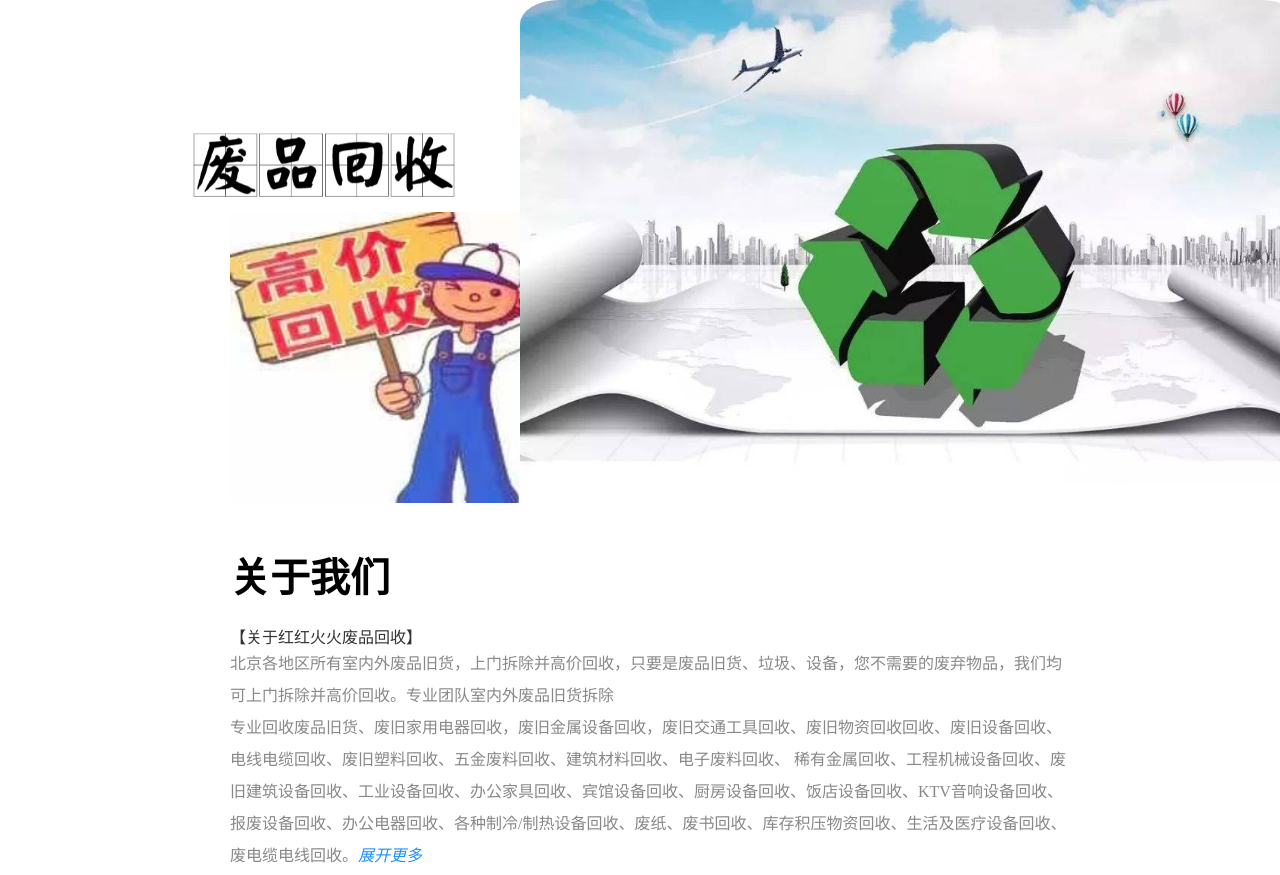
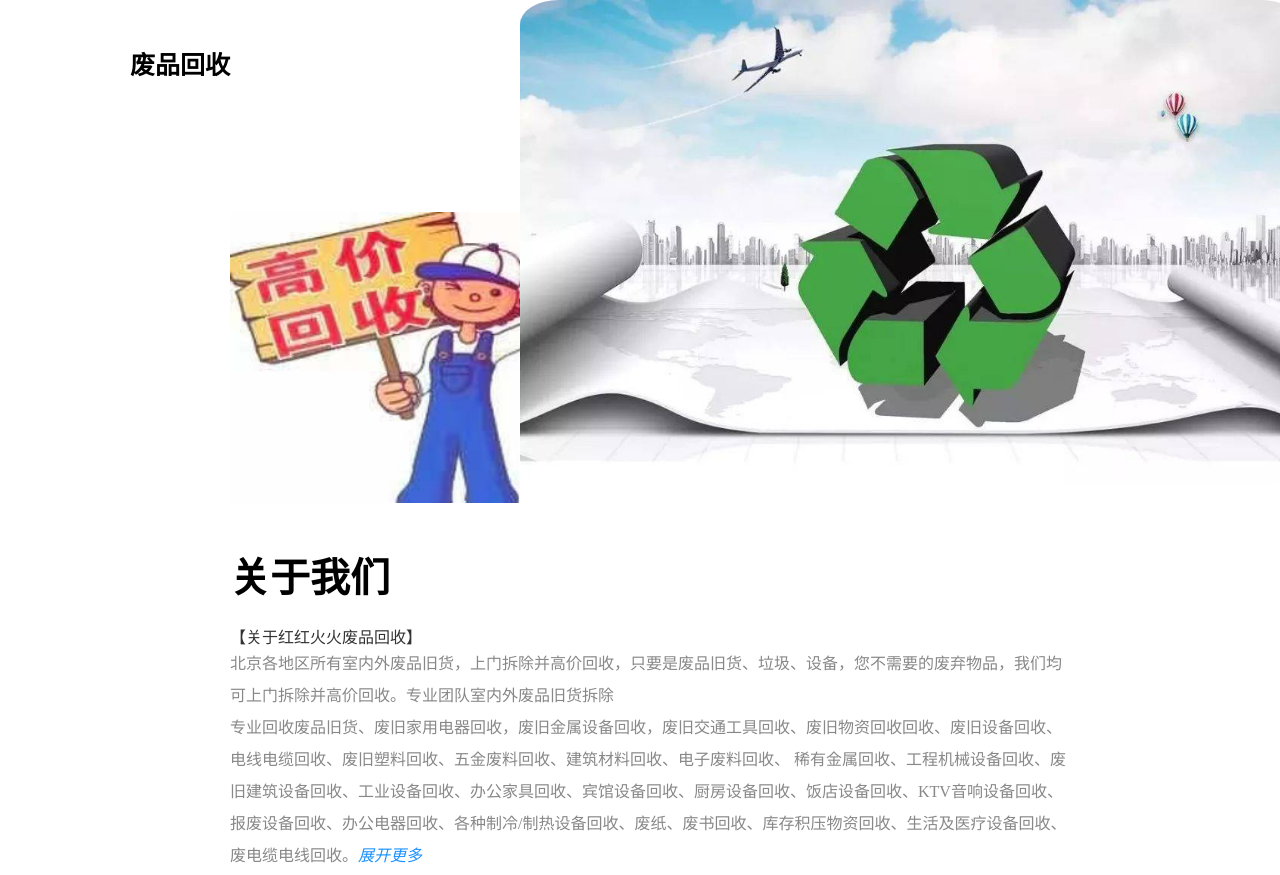
Before and after one commit to 1code23/.github.io, a plain HTML site: page recovery.html in a window 1280 px wide. Shown: the top 875 px of the page. Drawn offline with Linux system fonts and the light colour scheme.

Commit message:
修改网站信息

```diff
--- a/one.html
+++ b/recovery.html
@@ -14,9 +14,10 @@
   <section class="box">
     <div class="banner">
       <div class="left">
-        <div class="logoArea">
+        <div class="logoArea"  style="font-size: 25px;">
           <!-- <img class="imgH100" src="./recovery/imgs/logo.png" alt=""> -->
-          <img class="imgW100" src="./recovery/imgs/14.png" alt="">
+          <!-- <img style="width:100%" src="./recovery/imgs/14.png" alt=""> -->
+          <span class="fz7">废品回收</span>
         </div>
         <div class="intr">
           <div class="desc">
```
